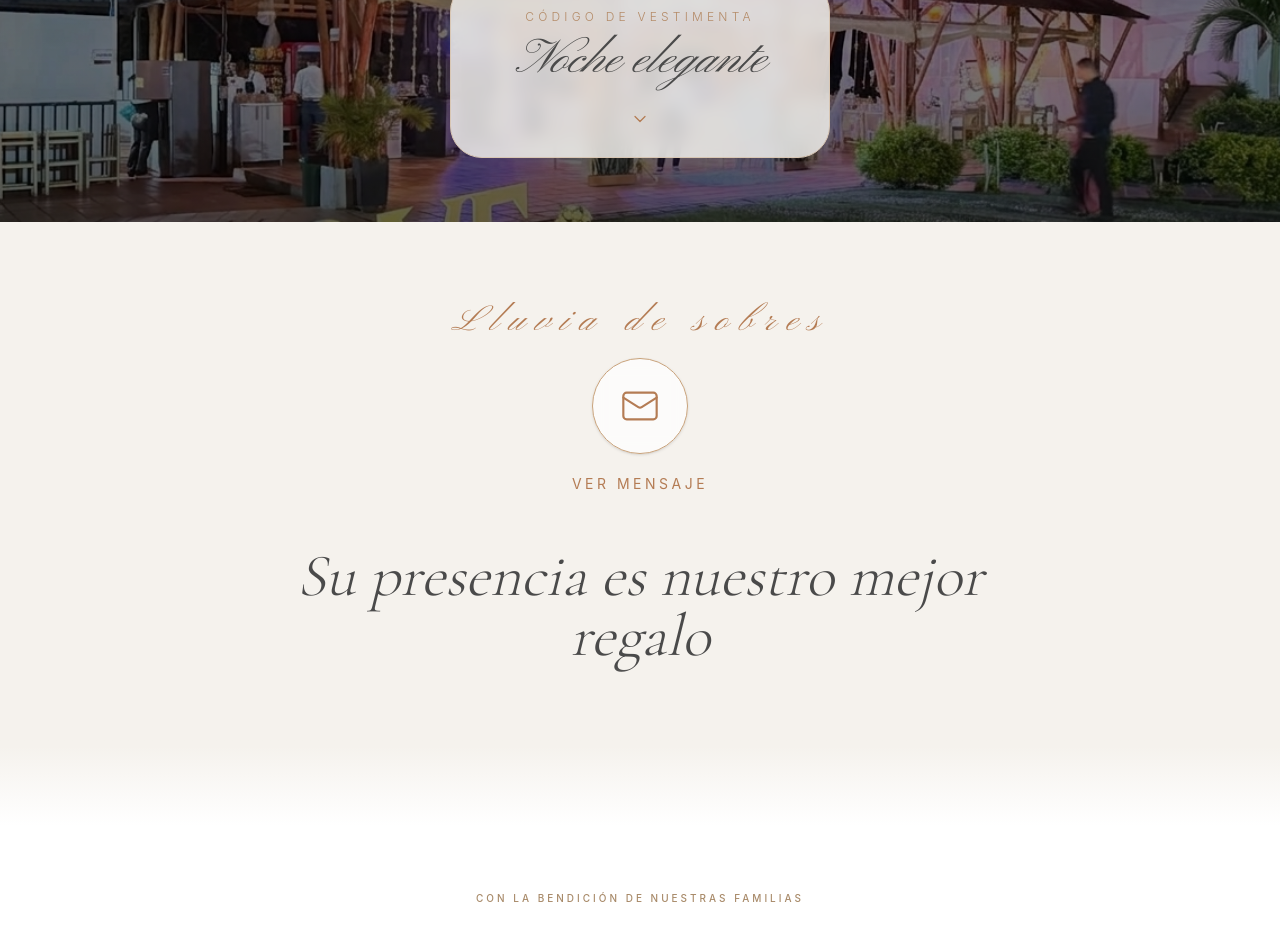
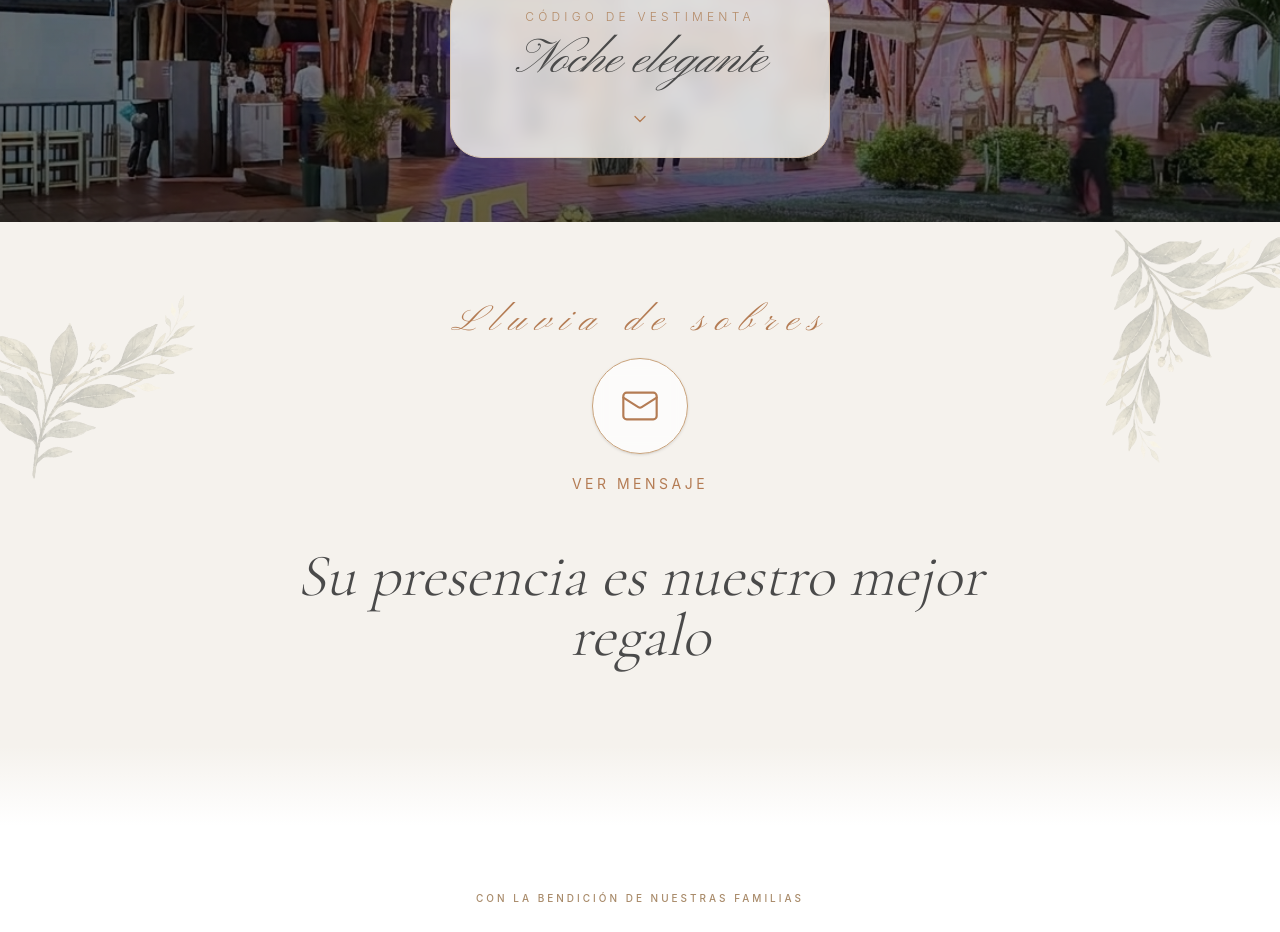
Before and after one commit to Leo1827/boda-invitation-yeison-nathalia, a Next.js app: page /invitacion in a window 1280 px wide. Shown: the part 3840-4772 px from the top of the page. Built offline with nearby package versions, Linux system fonts and the light colour scheme; no server answers; a web font is replaced by a local one.

Commit message:
update: add images the flowers

```diff
--- a/src/components/sections/GiftSection.tsx
+++ b/src/components/sections/GiftSection.tsx
@@ -33,6 +33,36 @@ export default function GiftSection() {
 
         {/* CONTENIDO */}
         <div className="max-w-3xl py-12 mx-auto text-center">
+
+        {/* ===================================================
+           FLORES DECORATIVAS
+        =================================================== */}
+        <div className="absolute -top-8 -left-18 w-48 h-48 md:w-64 md:h-64 opacity-80 pointer-events-none rotate-50">
+          <img
+            src="/envelope/flores/flor1.png"
+            alt=""
+            className="object-contain w-full h-full
+                      sepia-[0.25]
+                      saturate-[0.65]
+                      brightness-[1.08]
+                      contrast-[0.88]
+                      hue-rotate-[2deg]
+                      opacity-30"
+          />
+        </div>
+        <div className="absolute top-0 -right-18 w-48 h-48 md:w-64 md:h-64 opacity-80 pointer-events-none rotate-180">
+          <img
+            src="/envelope/flores/flor1.png"
+            alt=""
+            className="object-contain w-full h-full
+                      sepia-[0.25]
+                      saturate-[0.65]
+                      brightness-[1.08]
+                      contrast-[0.88]
+                      hue-rotate-[2deg]
+                      opacity-30"
+          />
+        </div>
 
           {/* SUBTÍTULO */}
           <span className="block text-[#B47C54] text-4xl md:text-4xl tracking-[0.3em] font-[family-name:var(--font-pinyon)] italic font-light">
--- a/src/components/sections/Location.tsx
+++ b/src/components/sections/Location.tsx
@@ -132,7 +132,7 @@ export default function Location() {
       <section className="relative w-full py-32 font-[family-name:var(--font-cormorant)] px-4 bg-[#F5F2ED] overflow-hidden min-h-[400px] flex flex-col items-center justify-center">
 
         {/* ===================================================
-           PALMERAS DECORATIVAS
+           flores DECORATIVAS
         =================================================== */}
         <div className="absolute -top-8 -left-18 w-48 h-48 md:w-64 md:h-64 opacity-80 pointer-events-none rotate-50">
           <img
```
